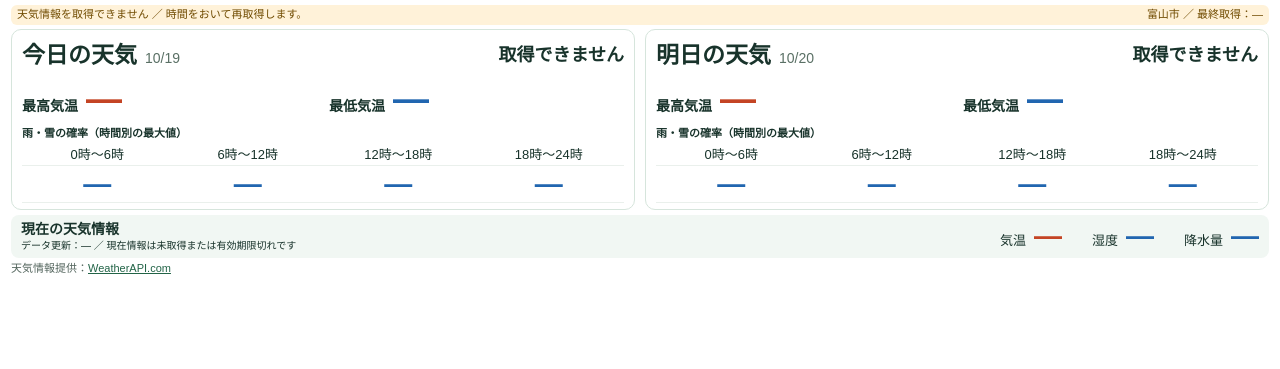
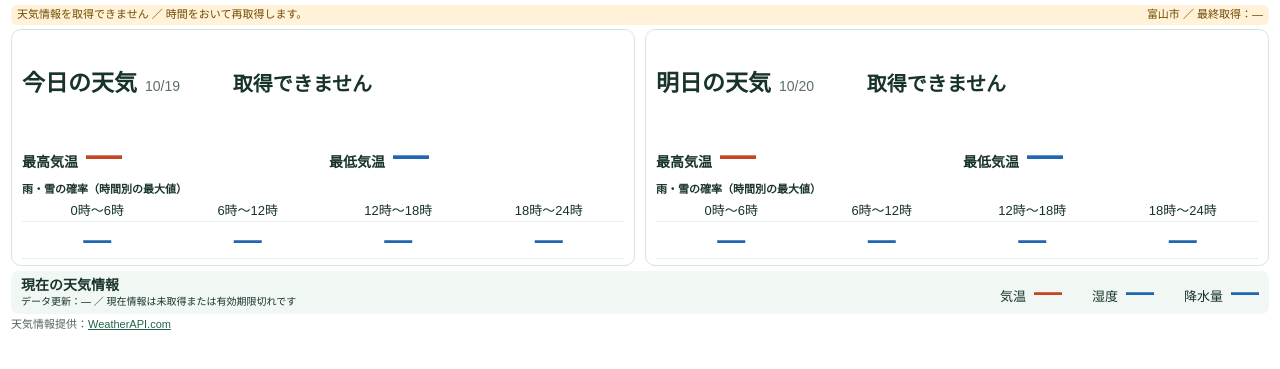
Before and after one commit to t-umihara/weather, a Flask app: page /honsya in a window 1280 px wide. Shown: the top 369 px of the page. Run offline with Flask 3, Linux system fonts and the light colour scheme.

Commit message:
Add files via upload

```diff
--- a/templates/honsya.html
+++ b/templates/honsya.html
@@ -8,11 +8,11 @@
   .status { font-size: 11px; line-height: 1.25; margin-bottom: 4px; gap: 2px 12px; }
   .status.warning { padding: 3px 6px; }
   .forecast-grid { gap: 10px; }
-  .forecast-card { padding: 6px 10px; display: grid; grid-template-columns: 0.9fr 1.1fr; align-items: center; }
+  .forecast-card { padding: 6px 10px; display: grid; grid-template-columns: 0.7fr 1.3fr; align-items: center; }
   h2 { font-size: 23px; line-height: 1.2; }
   .date { margin-left: 8px; font-size: 14px; }
-  .weather { min-height: 40px; font-size: 18px; gap: 6px; justify-content: flex-end; }
-  .weather img { width: 38px; height: 38px; }
+  .weather { min-height: 96px; font-size: 20px; gap: 10px; justify-content: flex-start; }
+  .weather img { width: 96px; height: 96px; }
   .weather p { margin: 2px 0; line-height: 1.2; }
   .details { grid-column: 1 / -1; }
   .temperatures { margin: 2px 0 5px; gap: 12px; }
```
